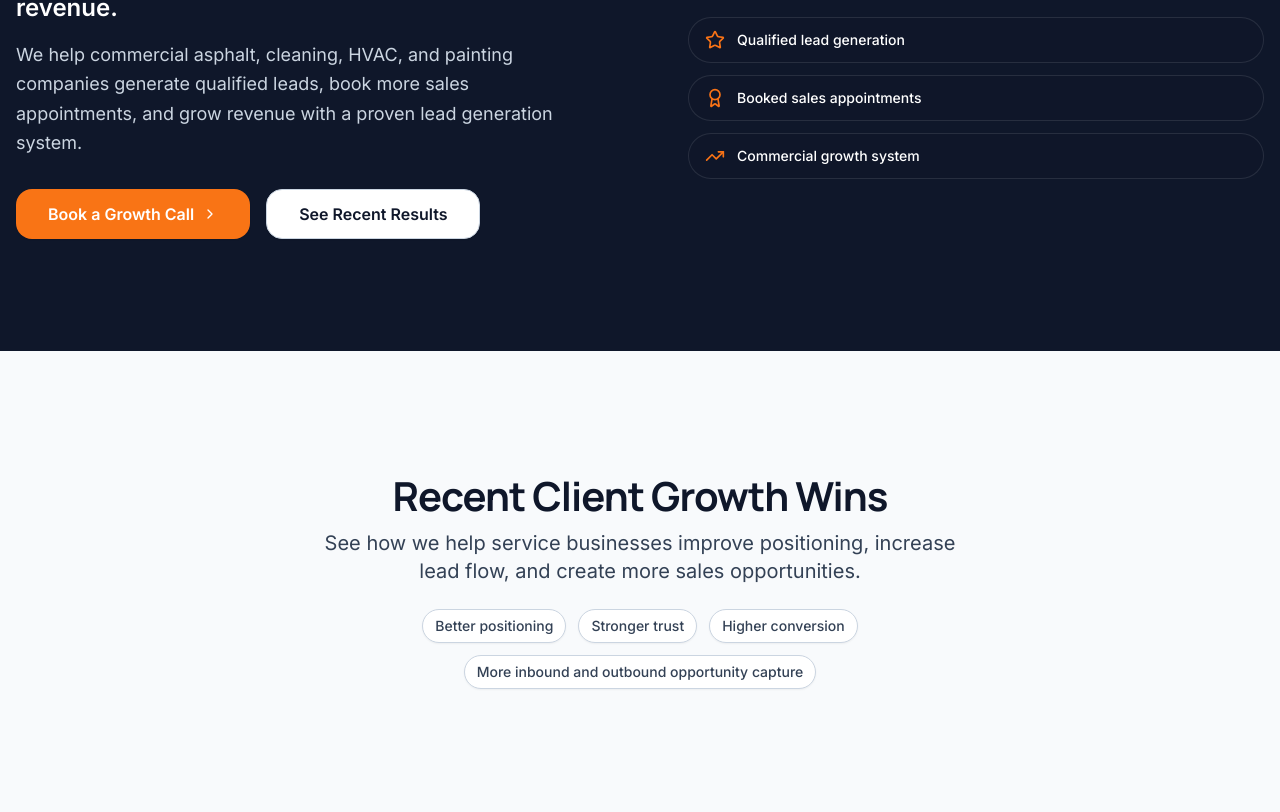
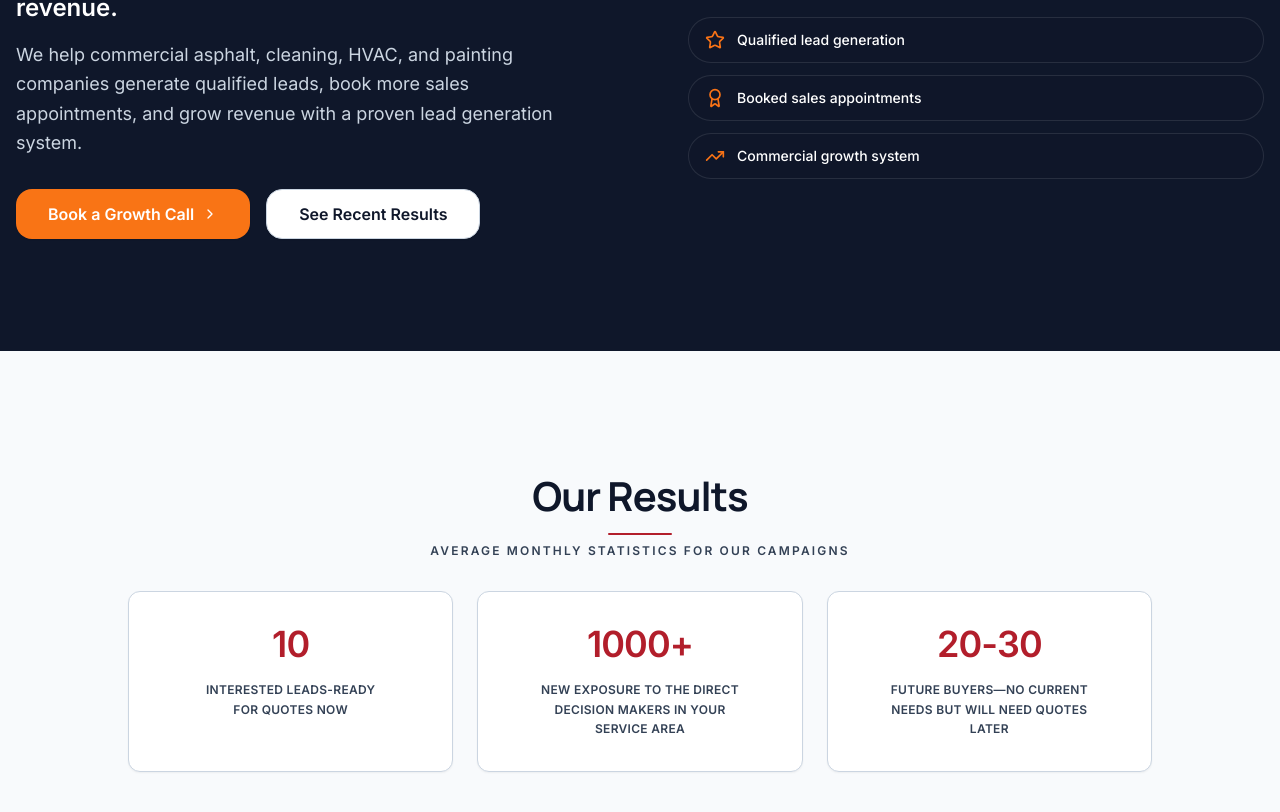
Before and after one commit to HunzlaHussain/commercial-growth-site, a Next.js app: page / in a window 1280 px wide. Shown: the part 366-1178 px from the top of the page. Built offline with nearby package versions, Linux system fonts and the light colour scheme.

Commit message:
Add red color to Tailwind config, update BeforeAfterShowcase component with new layout and statistics

```diff
--- a/components/ui/before-after-showcase.tsx
+++ b/components/ui/before-after-showcase.tsx
@@ -3,23 +3,34 @@
 export default function BeforeAfterShowcase() {
   return (
     <section className="container mx-auto px-4">
-      <div className="text-center mb-8">
-        <h2 className="cg-section-h2 max-w-3xl mx-auto">Recent Client Growth Wins</h2>
-        <p className="cg-body-lead max-w-2xl mx-auto mt-2">
-          See how we help service businesses improve positioning, increase lead flow, and create more sales
-          opportunities.
+      <div className="mb-8 text-center">
+        <h2 className="cg-section-h2 mx-auto max-w-3xl">Our Results</h2>
+        <div className="mx-auto mt-3 h-0.5 w-16 rounded-full bg-brand-red" />
+        <p className="mt-2 text-xs font-semibold tracking-[0.18em] text-brand-slate">
+          AVERAGE MONTHLY STATISTICS FOR OUR CAMPAIGNS
         </p>
-        <div className="flex flex-wrap justify-center gap-3 mt-6 max-w-3xl mx-auto">
-          {["Better positioning", "Stronger trust", "Higher conversion", "More inbound and outbound opportunity capture"].map(
-            (label) => (
-              <span
-                key={label}
-                className="text-xs sm:text-sm font-medium px-3 py-1.5 rounded-full bg-white border border-brand-border text-brand-slate shadow-sm"
-              >
-                {label}
-              </span>
-            ),
-          )}
+
+        <div className="mx-auto mt-8 grid max-w-5xl grid-cols-1 gap-6 sm:grid-cols-3">
+          <div className="rounded-xl border border-brand-border bg-white px-6 py-8 shadow-sm">
+            <div className="text-4xl font-semibold tracking-tight text-brand-red">10</div>
+            <div className="mx-auto mt-4 max-w-[22ch] text-xs font-semibold uppercase leading-relaxed tracking-wide text-brand-slate">
+              Interested leads-ready for quotes now
+            </div>
+          </div>
+
+          <div className="rounded-xl border border-brand-border bg-white px-6 py-8 shadow-sm">
+            <div className="text-4xl font-semibold tracking-tight text-brand-red">1000+</div>
+            <div className="mx-auto mt-4 max-w-[28ch] text-xs font-semibold uppercase leading-relaxed tracking-wide text-brand-slate">
+              New exposure to the direct decision makers in your service area
+            </div>
+          </div>
+
+          <div className="rounded-xl border border-brand-border bg-white px-6 py-8 shadow-sm">
+            <div className="text-4xl font-semibold tracking-tight text-brand-red">20-30</div>
+            <div className="mx-auto mt-4 max-w-[30ch] text-xs font-semibold uppercase leading-relaxed tracking-wide text-brand-slate">
+              Future buyers—no current needs but will need quotes later
+            </div>
+          </div>
         </div>
       </div>
     </section>
--- a/tailwind.config.ts
+++ b/tailwind.config.ts
@@ -34,6 +34,7 @@ const config = {
           slate: "#334155",
           cloud: "#F8FAFC",
           border: "#CBD5E1",
+          red: "#B21E2B",
           signal: "#F97316",
           sky: "#0EA5E9",
         },
```
Also changed, not shown: 1 other file (tests, documents, lock files or other folders).
